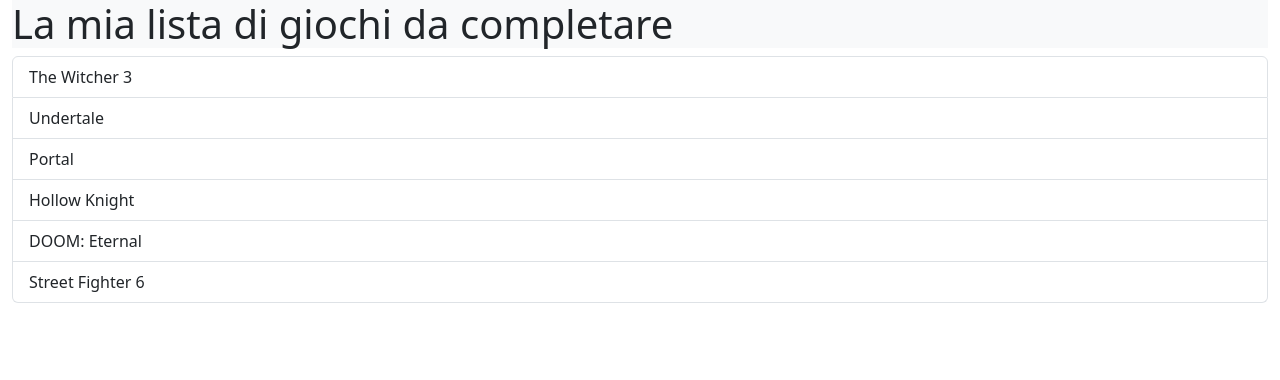
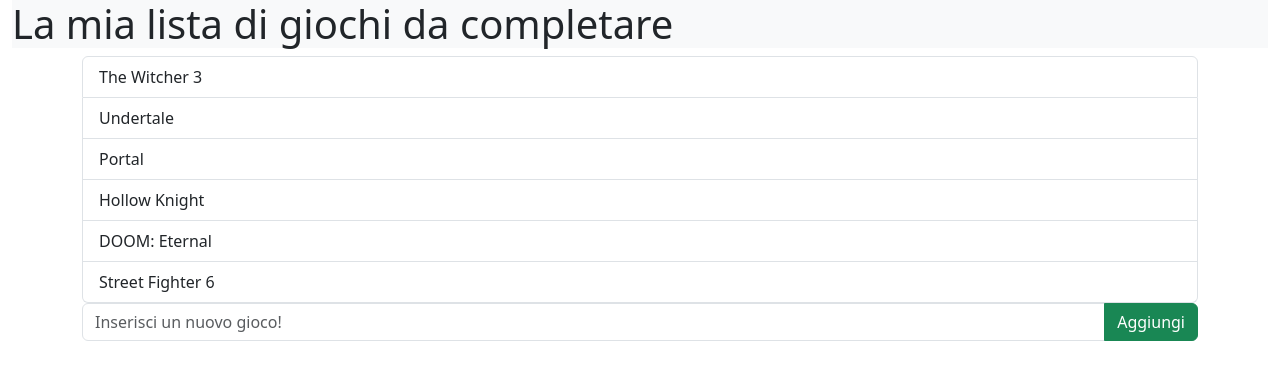
Before and after one commit to davide-delgiudice/React-Blog-Form, a React (Vite) app: page / in a window 1280 px wide. Shown: the top 380 px of the page. Built offline with nearby package versions, Linux system fonts and the light colour scheme.

Commit message:
[UPD] add button to add field

```diff
--- a/src/components/Main.jsx
+++ b/src/components/Main.jsx
@@ -4,7 +4,7 @@
 function Main() {
   return (
     <>
-        <div>
+        <div className='container'>
             <ul className="list-group">
                 {videogames.map((videogame) => (
                     <li key={`videogame-${videogame.id}`} className="list-group-item">
@@ -12,6 +12,13 @@
                     </li>
                 ))}
             </ul>
+
+            <form>
+                <div className='input-group '>
+                    <input type="text" className='form-control' placeholder='Inserisci un nuovo gioco!'/>
+                    <button className='btn btn-success'>Aggiungi</button>
+                </div>
+            </form>
         </div>
     </>
   )
```
